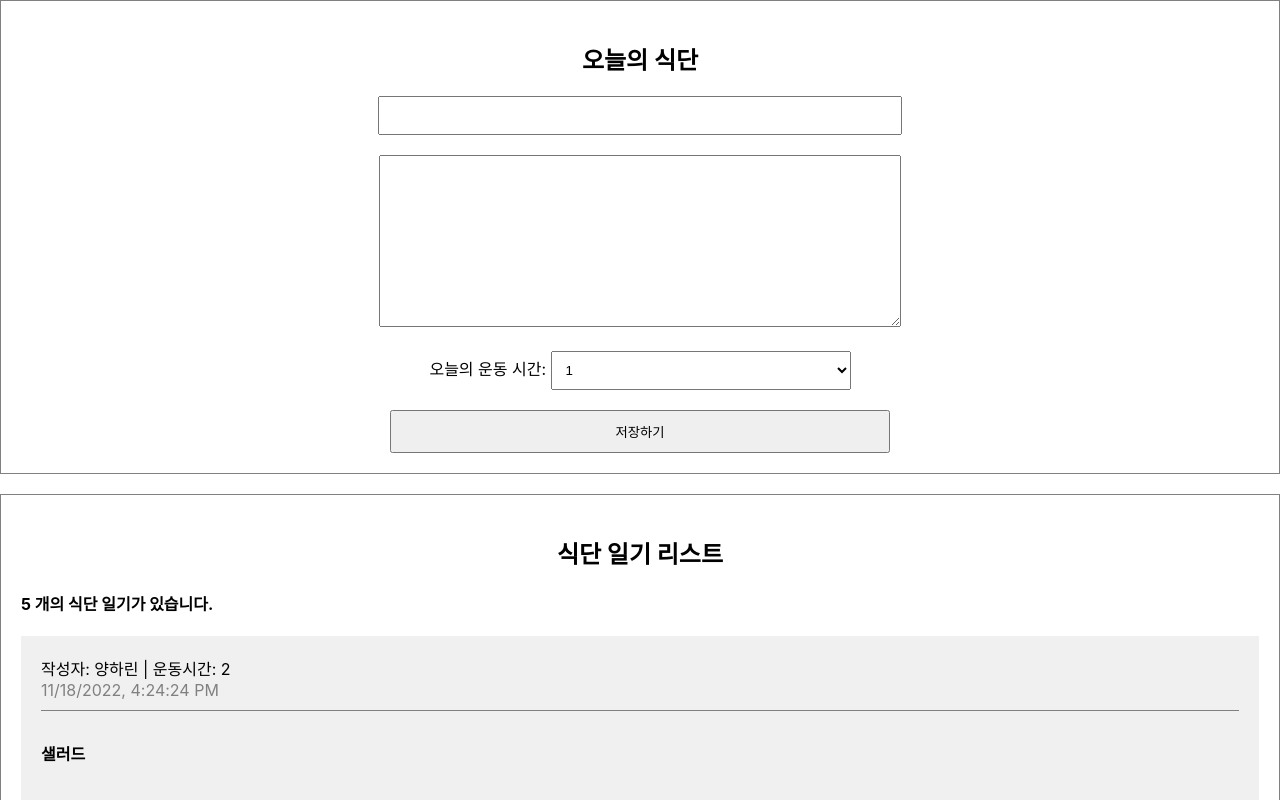
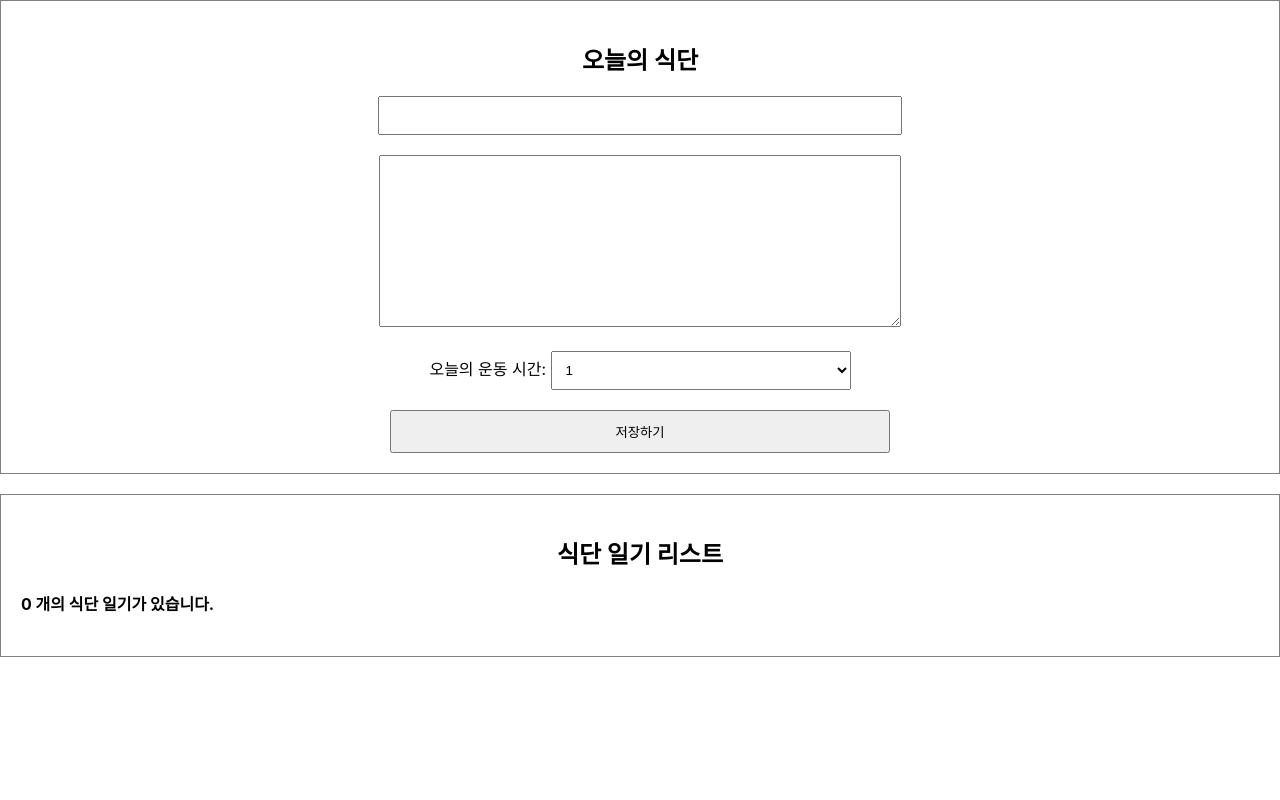
Before and after one commit to jeongola/react-crud-practice, a React (Create React App) app: page / in a window 1280 px wide. Shown: the top 800 px of the page. Built offline with nearby package versions, Linux system fonts and the light colour scheme.

Commit message:
diary-delete,edit

```diff
--- a/src/App.js
+++ b/src/App.js
@@ -1,50 +1,40 @@
+import { useRef, useState } from 'react';
 import './App.css';
 import DiaryEditor from './DiaryEditor';
 import DiaryList from './DiaryList';
 
-const dummyList = [
-  {
-    id: 1,
-    author: '양하린',
-    content: '샐러드',
-    exercise: 2,
-    created_date: new Date().getTime(),
-  },
-  {
-    id: 2,
-    author: '김유정',
-    content: '삼겹살',
-    exercise: 4,
-    created_date: new Date().getTime(),
-  },
-  {
-    id: 3,
-    author: '하하',
-    content: '치킨',
-    exercise: 3,
-    created_date: new Date().getTime(),
-  },
-  {
-    id: 4,
-    author: '유재석',
-    content: '삼계탕',
-    exercise: 1,
-    created_date: new Date().getTime(),
-  },
-  {
-    id: 5,
-    author: '박명수',
-    content: '피자',
-    exercise: 2,
-    created_date: new Date().getTime(),
-  },
-];
+function App() {
+  const [data, setData] = useState([]);
 
-function App() {
+  const dataId = useRef(0);
+
+  const onCreate = (author, content, exercise) => {
+    const created_date = new Date().getTime();
+    const newItem = {
+      author,
+      content,
+      exercise,
+      created_date,
+      id: dataId.current,
+    };
+    dataId.current += 1;
+    setData([newItem, ...data]);
+  };
+
+  const onRemove = (targetId) => {
+    console.log(`${targetId}가 삭제되었습니다.`);
+    const newDiaryList = data.filter((it) => it.id !== targetId);
+    setData(newDiaryList);
+  };
+
+  const onEdit = (targetId, newContent) => {
+    setData(data.map((it) => (it.id === targetId ? { ...it, content: newContent } : it)));
+  };
+
   return (
     <div className='App'>
-      <DiaryEditor />
-      <DiaryList diaryList={dummyList} />
+      <DiaryEditor onCreate={onCreate} />
+      <DiaryList onEdit={onEdit} onRemove={onRemove} diaryList={data} />
     </div>
   );
 }
--- a/src/DiaryEditor.js
+++ b/src/DiaryEditor.js
@@ -1,13 +1,14 @@
 import { useRef, useState } from 'react';
 
-const DiaryEditor = () => {
-  const authorInput = useRef();
-  const contentInput = useRef();
+const DiaryEditor = ({ onCreate }) => {
   const [state, setState] = useState({
     author: '',
     content: '',
     exercise: 1,
   });
+
+  const authorInput = useRef();
+  const contentInput = useRef();
 
   const handleChangeDiary = (e) => {
     setState({
@@ -26,8 +27,15 @@
       contentInput.current.focus();
       return;
     }
+
+    onCreate(state.author, state.content, state.exercise);
     console.log(state);
     alert('저장 성공');
+    setState({
+      author: '',
+      content: '',
+      exercise: '',
+    });
   };
 
   return (
--- a/src/DiaryItem.js
+++ b/src/DiaryItem.js
@@ -1,14 +1,69 @@
-const DiaryItem = ({ author, content, created_date, exercise, id }) => {
+import { useRef, useState } from 'react';
+
+const DiaryItem = ({ onEdit, onRemove, author, content, created_date, exercise, id }) => {
+  const handleRemove = () => {
+    console.log(id);
+    if (window.confirm(`${id}번째 일기를 정말 삭제하시겠습니까?`)) {
+      onRemove(id);
+    }
+  };
+
+  const [isEdit, setIsEdit] = useState(false);
+  const toggleisEdit = () => setIsEdit(!isEdit);
+
+  const [localContent, setLocalContent] = useState(content);
+  const localContentInput = useRef();
+
+  const handleQuitEdit = () => {
+    setIsEdit(false);
+    setLocalContent(content);
+  };
+
+  const handleEdit = () => {
+    if (localContent.length < 5) {
+      localContentInput.current.focus();
+      return;
+    }
+
+    if (window.confirm(`${id}번째 일기를 수정하시겠습니까? `)) {
+      onEdit(id, localContent);
+      toggleisEdit();
+    }
+  };
+
   return (
     <div className='DiaryItem'>
       <div className='info'>
         <span>
-          작성자: {author} | 운동시간: {exercise}{' '}
+          작성자: {author} | 운동시간: {exercise}
         </span>
         <br />
         <span className='date'>{new Date(created_date).toLocaleString()}</span>
       </div>
-      <div className='content'> {content} </div>
+      <div className='content'>
+        {isEdit ? (
+          <>
+            <textarea
+              ref={localContentInput}
+              value={localContent}
+              onChange={(e) => setLocalContent(e.target.value)}
+            />
+          </>
+        ) : (
+          <>{content}</>
+        )}
+      </div>
+      {isEdit ? (
+        <>
+          <button onClick={handleQuitEdit}>수정 취소</button>
+          <button onClick={handleEdit}>수정 완료</button>
+        </>
+      ) : (
+        <>
+          <button onClick={handleRemove}>삭제하기</button>
+          <button onClick={toggleisEdit}>수정하기</button>
+        </>
+      )}
     </div>
   );
 };
--- a/src/DiaryList.js
+++ b/src/DiaryList.js
@@ -1,12 +1,12 @@
 import DiaryItem from './DiaryItem';
-const DiaryList = ({ diaryList }) => {
+const DiaryList = ({ onEdit, onRemove, diaryList }) => {
   return (
     <div className='DiaryList'>
       <h2>식단 일기 리스트</h2>
       <h4>{diaryList.length} 개의 식단 일기가 있습니다.</h4>
       <div>
         {diaryList.map((it) => (
-          <DiaryItem key={it.id} {...it} />
+          <DiaryItem key={it.id} {...it} onEdit={onEdit} onRemove={onRemove} />
         ))}
       </div>
     </div>
```
Also changed, not shown: 1 other file (tests, documents, lock files or other folders).
